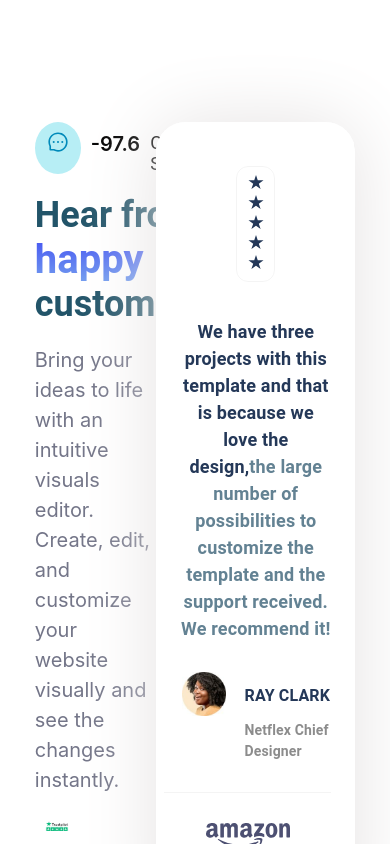
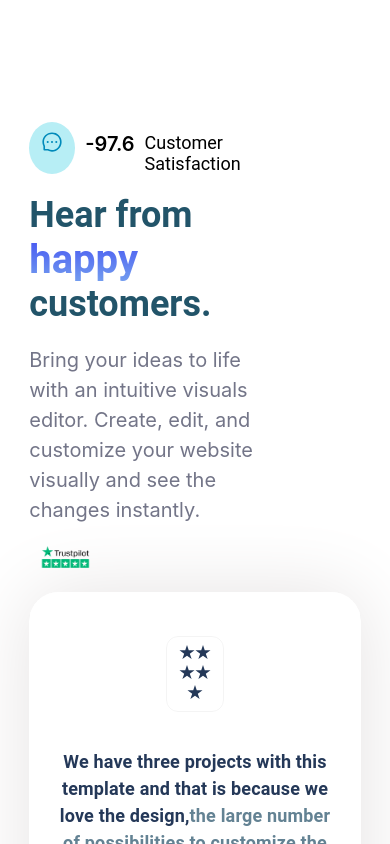
Before and after one commit to Anjeela-Ali/hub-website, a React (Create React App) app: page / in a window 390 px wide. Shown: the part 7220-8064 px from the top of the page. Built offline with nearby package versions, Linux system fonts and the light colour scheme.

Commit message:
Responsiveness for testimonials section

```diff
--- a/src/components/about/index.js
+++ b/src/components/about/index.js
@@ -141,7 +141,7 @@ const AboutSection = () => {
                             padding: '20px',
                             borderRight: { xs: 'none', sm: 'none', md: '1px solid #0000001a', lg: '1px solid #0000001a', xl: '1px solid #0000001a' },
                             borderBottom: { xs: '1px solid #0000001a', sm: '1px solid #0000001a', md: '1px solid #0000001a', lg: 'none', xl: 'none' },
-                            textAlign: 'left'
+                            textAlign: 'left',
                         }}>
                             <Typography variant='para' sx={{
                                 background: 'linear-gradient(180deg, #4452F2 0%, #F2DFDF 100%)',
--- a/src/components/testimonials/index.js
+++ b/src/components/testimonials/index.js
@@ -11,14 +11,15 @@ const TestimonialsSection = () => {
                 padding:'60px 0px'
             }}>
                 <Box sx={{
-                    display: 'flex',
+                    display: {xs:'block',sm:'block',md:'block',lg:'flex',xl:'flex'},
                     justifyContent: 'space-evenly',
                     width:'85%',
-                    margin:'30px auto'
+                    margin:'30px auto',
+                    flexWrap:'wrap'
 
                 }}>
                     <Box sx={{
-                        width: '35%',
+                        width: {xs:'70%',sm:'60%',md:'50%',lg:'35%',xl:'35%'},
                     }}>
                         <Box sx={{
                             display: 'flex'
@@ -95,7 +96,7 @@ const TestimonialsSection = () => {
 
                     </Box>
                     <Box sx={{
-                        width: '60%',
+                        width: {xs:'100%',sm:'95%',md:'80%',lg:'60%',xl:'60%'},
                         boxShadow:'1px 1px 77px #e5e2e2',
                         borderRadius:'30px',
                         overflow:'hidden'
```
